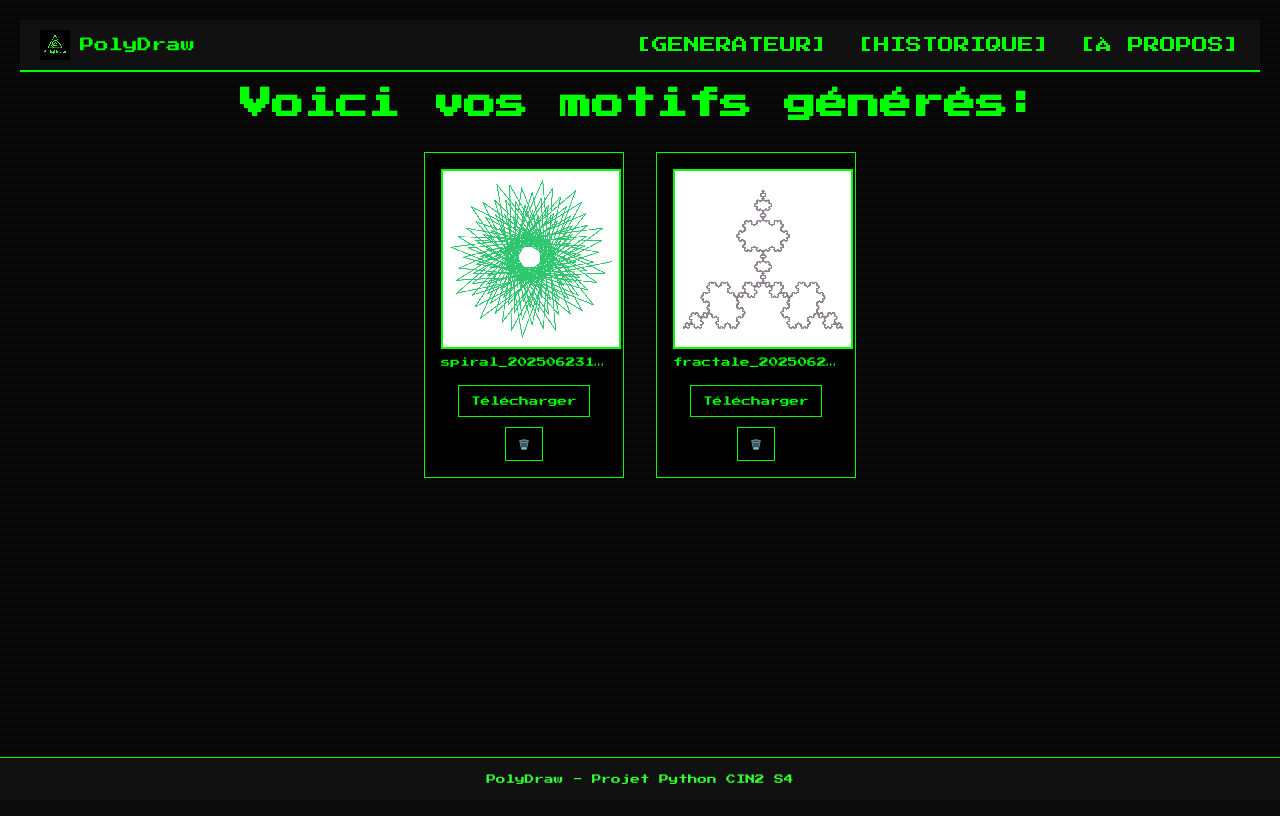
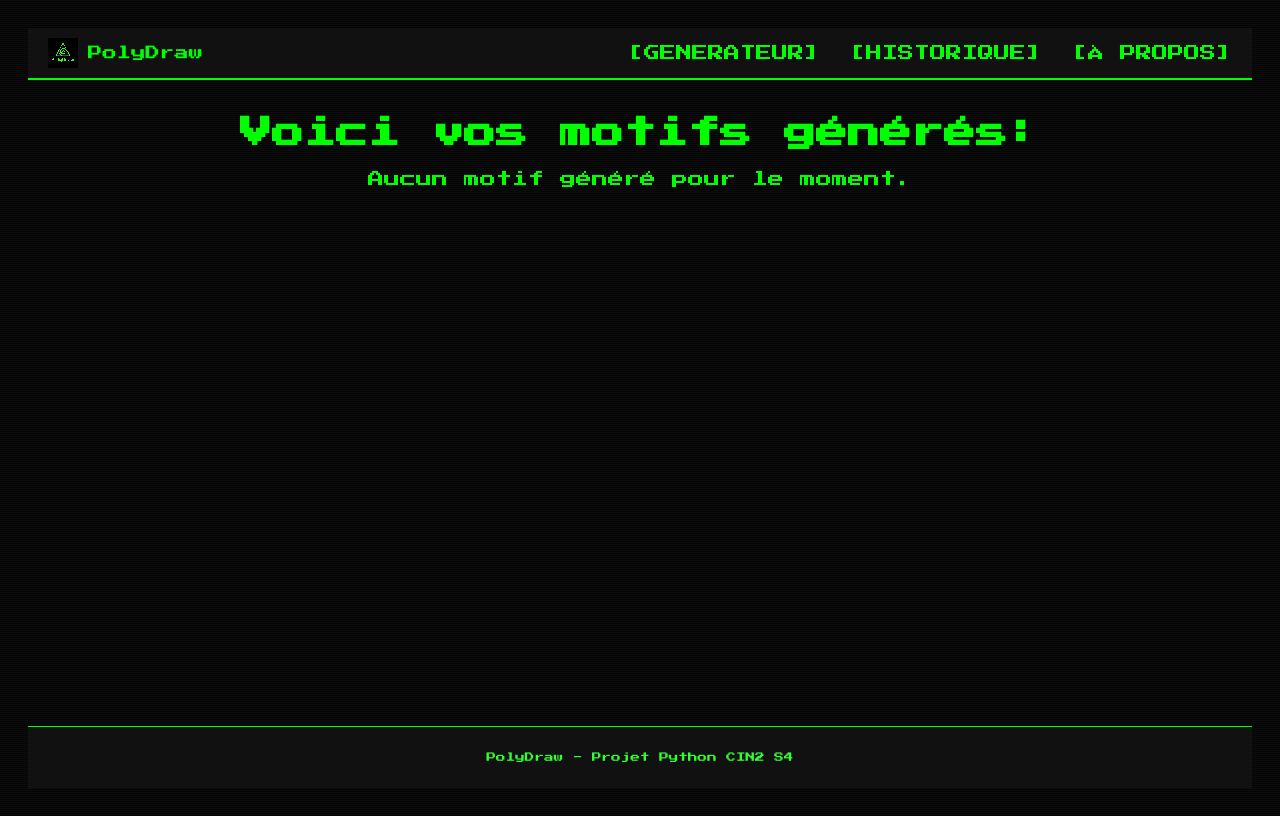
Before and after one commit to Zotiqx/Initiation_Python, a Flask app: page /historique in a window 1280 px wide. Before the commit the page ends 784 px from the top, so only its background shows below. Run offline with Flask 3, Linux system fonts and the light colour scheme.

Commit message:
Code final

```diff
--- a/Python/app.py
+++ b/Python/app.py
@@ -4,6 +4,7 @@ import random
 from flask import Flask, render_template, request, url_for, redirect, session, flash
 from motif_generator import generer_motif
 
+#Limites MAX
 MAX_COTES               = 100
 MAX_REPETITION          = 100
 FRACTALE_MAX_REPETITION = 6
@@ -34,6 +35,7 @@ def generateur():
     }
 
     if request.method == 'POST':
+        #Rennomage de fichier
         if 'nom_fichier_existant' in request.form:
             ancien = request.form['nom_fichier_existant']
             nouveau = request.form['nom_nouveau'].strip()
@@ -46,6 +48,7 @@ def generateur():
                     flash(f"Erreur renommage: {e}", 'error')
             return redirect(url_for('generateur'))
 
+        #Valeurs aléatoires
         if 'randomize' in request.form:
             context.update({
                 'nb_cotes':   random.randint(1, MAX_COTES),
@@ -57,6 +60,7 @@ def generateur():
             })
             return render_template('generateur.html', **context)
 
+        #Récupère les informations saisies
         try:
             nb_cotes   = int(request.form['nb_cotes'])
             repetition = int(request.form['repetition'])
@@ -65,15 +69,16 @@ def generateur():
             couleur    = request.form['couleur']
             type_motif = request.form.get('type_motif', 'polygon')
 
+            #Vérif des limites
             if not (1 <= nb_cotes <= MAX_COTES):
-                context['error'] = f"Nombre de côtés doit être entre 3 et {MAX_COTES}."
+                context['error'] = f"Nombre de côtés doit être entre 1 et {MAX_COTES}."
             elif not (1 <= taille <= MAX_TAILLE):
-                context['error'] = f"Taille doit être entre 10 et {MAX_TAILLE}."
+                context['error'] = f"Taille doit être entre 1 et {MAX_TAILLE}."
             elif not (0 <= angle <= MAX_ANGLE):
                 context['error'] = f"Angle doit être entre 0° et {MAX_ANGLE}°."
             else:
                 if type_motif == 'fractale' and repetition > FRACTALE_MAX_REPETITION:
-                    repetition = FRACTALE_MAX_REPETITION
+                    repetition = FRACTALE_MAX_REPETITION  #Bloquage a 6répétition pour le fractale
                 if type_motif != 'fractale' and not (1 <= repetition <= MAX_REPETITION):
                     context['error'] = f"Répétitions doit être entre 1 et {MAX_REPETITION}."
 
@@ -93,14 +98,15 @@ def historique():
     fichiers = sorted(
         [f for f in os.listdir(chemin) if f.endswith('.png')],
         key=lambda x: os.path.getmtime(os.path.join(chemin, x)),
-        reverse=True
+        reverse=True  #Affiche dans l'historique du plus récent au plus ancien
     )
     return render_template('historique.html', fichiers=fichiers)
 
 @app.route('/supprimer/<filename>', methods=['POST'])
 def supprimer(filename):
     chemin = os.path.join('static', 'motifs', filename)
-    if os.path.exists(chemin): os.remove(chemin)
+    if os.path.exists(chemin):
+        os.remove(chemin)
     return redirect(url_for('historique'))
 
 @app.route('/a-propos')
--- a/Python/motif_generator.py
+++ b/Python/motif_generator.py
@@ -5,6 +5,7 @@ matplotlib.use('Agg')
 import matplotlib.pyplot as plt
 from datetime import datetime
 
+#Couleurs en francais
 COULEURS_FR = {
     "rouge": "red",
     "bleu": "blue",
@@ -21,9 +22,11 @@ COULEURS_FR = {
 }
 
 def generer_motif(nb_cotes, profondeur, taille, angle, couleur, type_motif="polygon"):
+    #Convertit la couleur si elle est rentré en francais
     c = couleur.strip().lower()
     couleur = COULEURS_FR.get(c, c)
 
+    #crée la figure
     fig, ax = plt.subplots()
     ax.set_aspect('equal')
     ax.axis('off')
@@ -31,6 +34,7 @@ def generer_motif(nb_cotes, profondeur, taille, angle, couleur, type_motif="poly
     def draw_polygon():
         x, y, dir_deg = 0, 0, 0
         segments = []
+
         for _ in range(profondeur):
             for _ in range(nb_cotes):
                 rad = math.radians(dir_deg)
@@ -40,6 +44,7 @@ def generer_motif(nb_cotes, profondeur, taille, angle, couleur, type_motif="poly
                 x, y = nx, ny
                 dir_deg += 360 / nb_cotes
             dir_deg += angle
+
         for (x1, y1), (x2, y2) in segments:
             ax.plot([x1, x2], [y1, y2], color=couleur)
 
@@ -48,6 +53,7 @@ def generer_motif(nb_cotes, profondeur, taille, angle, couleur, type_motif="poly
         length = taille
         segments = []
         inc = taille / max(1, profondeur)
+
         for _ in range(profondeur):
             rad = math.radians(dir_deg)
             nx = x + length * math.cos(rad)
@@ -56,10 +62,12 @@ def generer_motif(nb_cotes, profondeur, taille, angle, couleur, type_motif="poly
             x, y = nx, ny
             dir_deg += angle
             length += inc
+
         for (x1, y1), (x2, y2) in segments:
             ax.plot([x1, x2], [y1, y2], color=couleur)
 
     def draw_fractale():
+        #Récursivité pour les séquences du fractale
         def fractale_seq(length, depth):
             if depth == 0:
                 return [(length, 0)]
@@ -75,6 +83,8 @@ def generer_motif(nb_cotes, profondeur, taille, angle, couleur, type_motif="poly
 
         segments = []
         x, y, dir_deg = 0, 0, 0
+
+        #On fait 3cotés pour fermer la figure
         for _ in range(3):
             for length, turn in fractale_seq(taille, profondeur):
                 rad = math.radians(dir_deg)
@@ -84,9 +94,11 @@ def generer_motif(nb_cotes, profondeur, taille, angle, couleur, type_motif="poly
                 x, y = nx, ny
                 dir_deg += turn
             dir_deg += 120
+
         for (x1, y1), (x2, y2) in segments:
             ax.plot([x1, x2], [y1, y2], color=couleur)
 
+    #appelle la fonction du type choisi
     if type_motif == "spiral":
         draw_spiral()
     elif type_motif == "fractale":
@@ -94,7 +106,7 @@ def generer_motif(nb_cotes, profondeur, taille, angle, couleur, type_motif="poly
     else:
         draw_polygon()
 
-    nom = f"{type_motif}_{datetime.now():%Y%m%d%H%M%S}.png"
+    nom = f"{type_motif}_{datetime.now():%Y%m%d%H%M%S}.png" #nom motif+date
     chemin = os.path.join("static/motifs", nom)
     plt.savefig(chemin, bbox_inches='tight', pad_inches=0, dpi=200)
     plt.close(fig)
--- a/Python/requirements.txt
+++ /dev/null
@@ -1,2 +0,0 @@
-flask
-Pillow
--- a/Python/static/historique.css
+++ b/Python/static/historique.css
@@ -2,11 +2,8 @@
 
 * {
   box-sizing: border-box;
-  margin: 0;
-  padding: 0;
   scroll-behavior: smooth;
 }
-
 
 body {
   font-family: 'Press Start 2P', monospace;
@@ -59,7 +56,6 @@ nav {
   height: 30px;
   width: auto;
   image-rendering: pixelated;
-  text-decoration: none;
 }
 
 .historique-container {
@@ -82,7 +78,6 @@ nav {
   width: 200px;
   text-align: center;
   font-family: 'Press Start 2P', monospace;
-  flex-shrink: 0;
 }
 
 .motif-block img {
@@ -91,14 +86,9 @@ nav {
   object-fit: contain;
   background-color: white;
   border: 2px solid #00ff00;
-  image-rendering: pixelated;
-  display: block;
-  margin: 0 auto;
 }
 
 .motif-name {
-  max-width: 100%;
-  white-space: nowrap;
   overflow: hidden;
   text-overflow: ellipsis;
   font-size: 0.6rem;
@@ -126,10 +116,7 @@ nav {
 }
 
 footer {
-  position: fixed;
-  bottom: 0;
-  left: 0;
-  width: 100%;
+  margin-top: auto;
   text-align: center;
   font-size: 0.6rem;
   padding: 1rem;
@@ -159,7 +146,8 @@ footer {
     height: auto;
   }
 
-  .download-button {
+  .download-button,
+  .delete-button {
     width: 100%;
     font-size: 0.7rem;
   }
@@ -172,13 +160,15 @@ footer {
 
   .nav-links a {
     font-size: 0.5rem;
+    margin-left: 10px;
   }
 
   .motif-block {
     padding: 0.5rem;
   }
 
-  .download-button {
+  .download-button,
+  .delete-button {
     padding: 8px 10px;
     font-size: 0.6rem;
   }
--- a/Python/static/style.css
+++ b/Python/static/style.css
@@ -2,8 +2,6 @@
 
 * {
   box-sizing: border-box;
-  margin: 0;
-  padding: 0;
   scroll-behavior: smooth;
 }
 
@@ -50,8 +48,6 @@ nav {
 .logo img {
   height: 30px;
   width: auto;
-  image-rendering: pixelated;
-  text-decoration: none;
 }
 
 main {
```
Also changed, not shown: Python/static/about.css (+8 -18 lines), Python/static/accueil.css (+51 -56 lines), Python/static/motifs/fractale_20250623174902.png (deleted), Python/static/motifs/spiral_20250623170235.png (deleted), Python/templates/about.html (line endings or trailing spaces), Python/templates/accueil.html (line endings or trailing spaces), Python/templates/generateur.html (line endings or trailing spaces), Python/templates/historique.html (line endings or trailing spaces).
